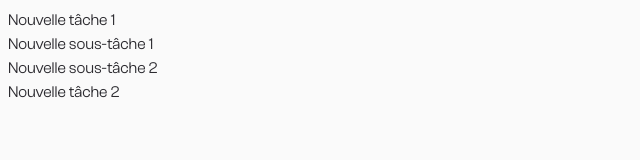
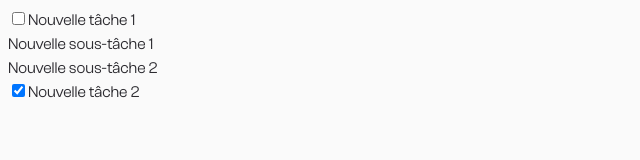
Before and after one commit to jermgn/TaskForge, a Vue app: page / in a window 1280 px wide. Shown: the top 160 px of the page, without its empty margins (0-640 px from the left). Built offline with nearby package versions, Linux system fonts and the light colour scheme.

Commit message:
feat(task): add checkbox to toggle task state

```diff
--- a/src/components/SubTaskItem.vue
+++ b/src/components/SubTaskItem.vue
@@ -1,11 +1,13 @@
 <script setup lang="ts">
+import type { SubTask } from '@/types/SubTask';
 
+defineProps<{
+    subtask: SubTask,
+}>();
 </script>
 
 <template>
-    <div>
-
-    </div>
+    <div>{{ subtask.name }}</div>
 </template>
 
 <style scoped>
--- a/src/components/SubTaskList.vue
+++ b/src/components/SubTaskList.vue
@@ -1,14 +1,21 @@
 <script setup lang="ts">
-import type { SubTask } from '@/types/SubTask';
+import { useSubTaskStore } from '@/stores/SubTaskStore';
+import SubTaskItem from '@/components/SubTaskItem.vue';
+import type { Task } from '@/types/Task';
 
 defineProps<{
-    subtasks: SubTask[],
+    task: Task,
 }>();
+
+const subTaskStore = useSubTaskStore();
+
+const { getSubtasksByTaskId } = subTaskStore;
+
 </script>
 
 <template>
-    <div v-for="subtask in subtasks" :key="subtask.id">
-        {{ subtask.name }}
+    <div v-for="subtask in getSubtasksByTaskId(task.id)" :key="subtask.id">
+        <SubTaskItem :subtask="subtask" />
     </div>
 </template>
 
--- a/src/components/TaskItem.vue
+++ b/src/components/TaskItem.vue
@@ -1,20 +1,30 @@
 <script setup lang="ts">
-import { useSubTaskStore } from '@/stores/SubTaskStore';
+import { useTaskStore } from '@/stores/TaskStore';
+import SubTaskList from '@/components/SubTaskList.vue';
+import { TaskState } from '@/enums/TaskState';
 import type { Task } from '@/types/Task';
-import SubTaskList from '@/components/SubTaskList.vue';
 
 defineProps<{
     task: Task,
 }>();
 
-const subTaskStore = useSubTaskStore();
+const taskStore = useTaskStore();
 
-const { getSubtasksByTaskId } = subTaskStore;
+const { toggleTaskState } = taskStore;
+
 </script>
 
 <template>
-    <div>{{ task.name }}</div>
-    <SubTaskList :subtasks="getSubtasksByTaskId(task.id)" />
+    <div>
+        <input
+        type="checkbox"
+        :id="`${task.id}`"
+        :checked="task.state === TaskState.COMPLETED"
+        @change="() => toggleTaskState(task.id)"
+        />
+        <label :for="`${task.id}`">{{ task.name }}</label>
+    </div>
+    <SubTaskList :task="task" />
 </template>
 
 <style scoped>
--- a/src/stores/SubTaskStore.ts
+++ b/src/stores/SubTaskStore.ts
@@ -24,8 +24,6 @@ export const useSubTaskStore = defineStore('subtasks', () => {
         return subtasks.value.filter(subtask => subtask.taskId === taskId);
     };
 
-    const getSubtasks = computed(() => subtasks.value);
-
     const newSubtask1: SubTask = {
         id: uuidv4(),
         name: "Nouvelle sous-tâche 1",
@@ -49,6 +47,5 @@ export const useSubTaskStore = defineStore('subtasks', () => {
         removeSubtask,
         toggleSubtask,
         getSubtasksByTaskId,
-        getSubtasks,
     };
 });
--- a/src/stores/TaskStore.ts
+++ b/src/stores/TaskStore.ts
@@ -1,8 +1,8 @@
 import { defineStore } from 'pinia';
 import { ref, computed } from 'vue';
-import type { Task } from '@/types/Task';
 import { v4 as uuidv4 } from 'uuid';
 import { TaskState } from '@/enums/TaskState';
+import type { Task } from '@/types/Task';
 
 export const useTaskStore = defineStore('tasks', () => {
 
@@ -14,6 +14,13 @@ export const useTaskStore = defineStore('tasks', () => {
 
     const removeTask = (id: string) => {
         tasks.value = tasks.value.filter(t => t.id !== id);
+    };
+
+    const toggleTaskState = (id: string) => {
+        const task = tasks.value.find(t => t.id === id);
+        if (task) {
+            task.state = task.state === TaskState.COMPLETED ? TaskState.TODO : TaskState.COMPLETED;
+        }
     };
 
     const getTasks = computed(() => tasks.value);
@@ -44,6 +51,7 @@ export const useTaskStore = defineStore('tasks', () => {
         tasks,
         addTask,
         removeTask,
+        toggleTaskState,
         getTasks,
     };
 });
```
